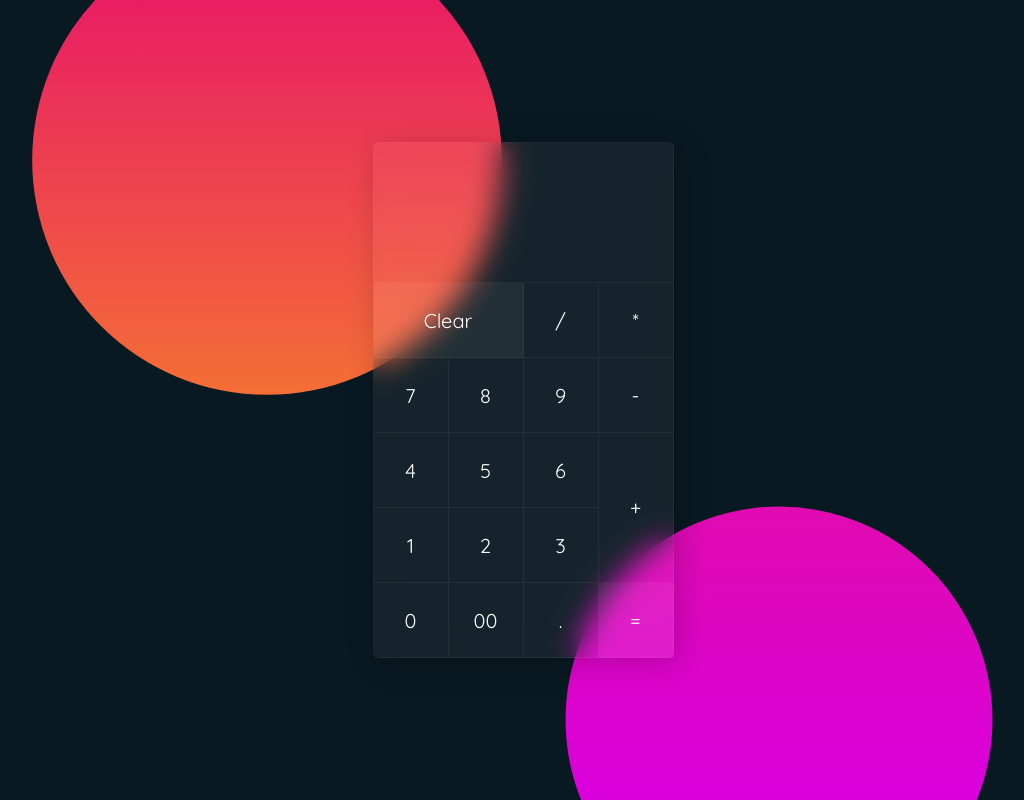
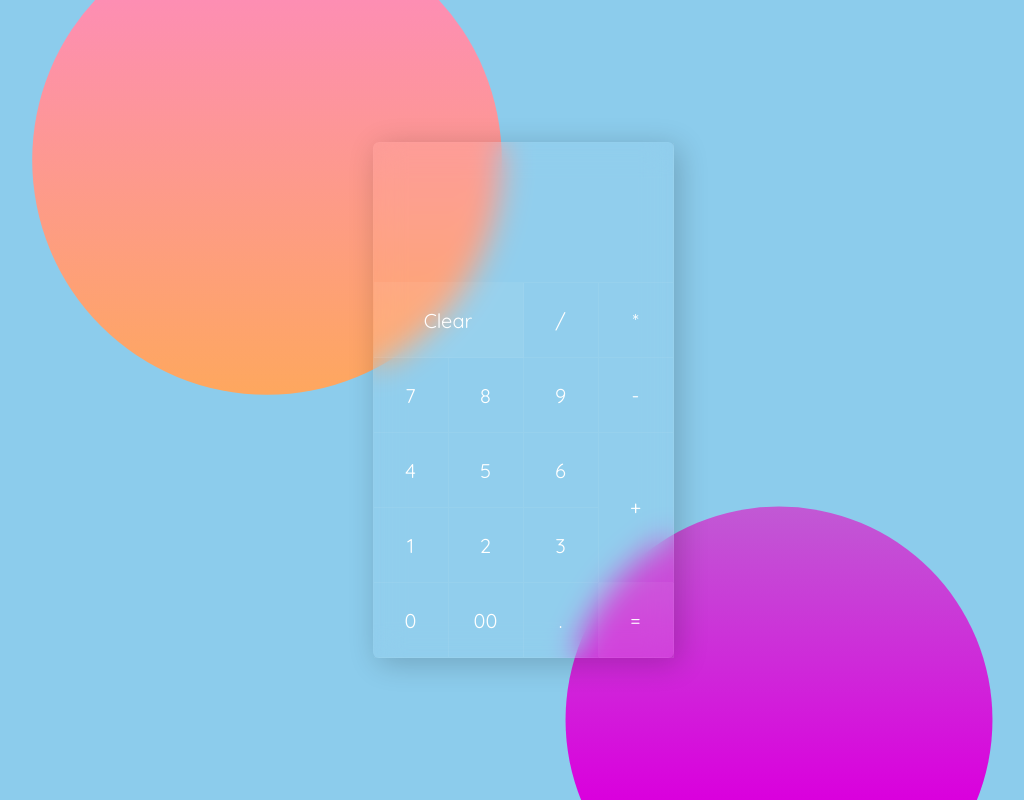
Before and after one commit to itsTea-coding/glassmorphism-calculator, a plain HTML site: page index.html in a window 1280 px wide. Shown: the whole page, without its empty margins (117-1141 px from the left). Drawn offline with Linux system fonts and the light colour scheme.

Commit message:
last commit

```diff
--- a/style.css
+++ b/style.css
@@ -12,7 +12,7 @@ body{
     justify-content: center;
     align-items: center;
     min-height: 100vh;
-    background: #091921;
+    background: #8cccec;
 }
 
 body::before{
@@ -22,7 +22,7 @@ body::before{
     left: 0;
     width: 100%;
     height: 100%;
-    background: linear-gradient(#e91e63, #ffc107);
+    background: linear-gradient(#fd8eb3, #ffc107);
     clip-path: circle(22% at 30% 20%);
 }
 
@@ -33,7 +33,7 @@ body::after{
     left: 0;
     width: 100%;
     height: 100%;
-    background: linear-gradient(#e91e63, #da00dd);
+    background: linear-gradient(#96f3c5, #da00dd);
     clip-path: circle(20% at 70% 90%);
 }
 .container{
```
